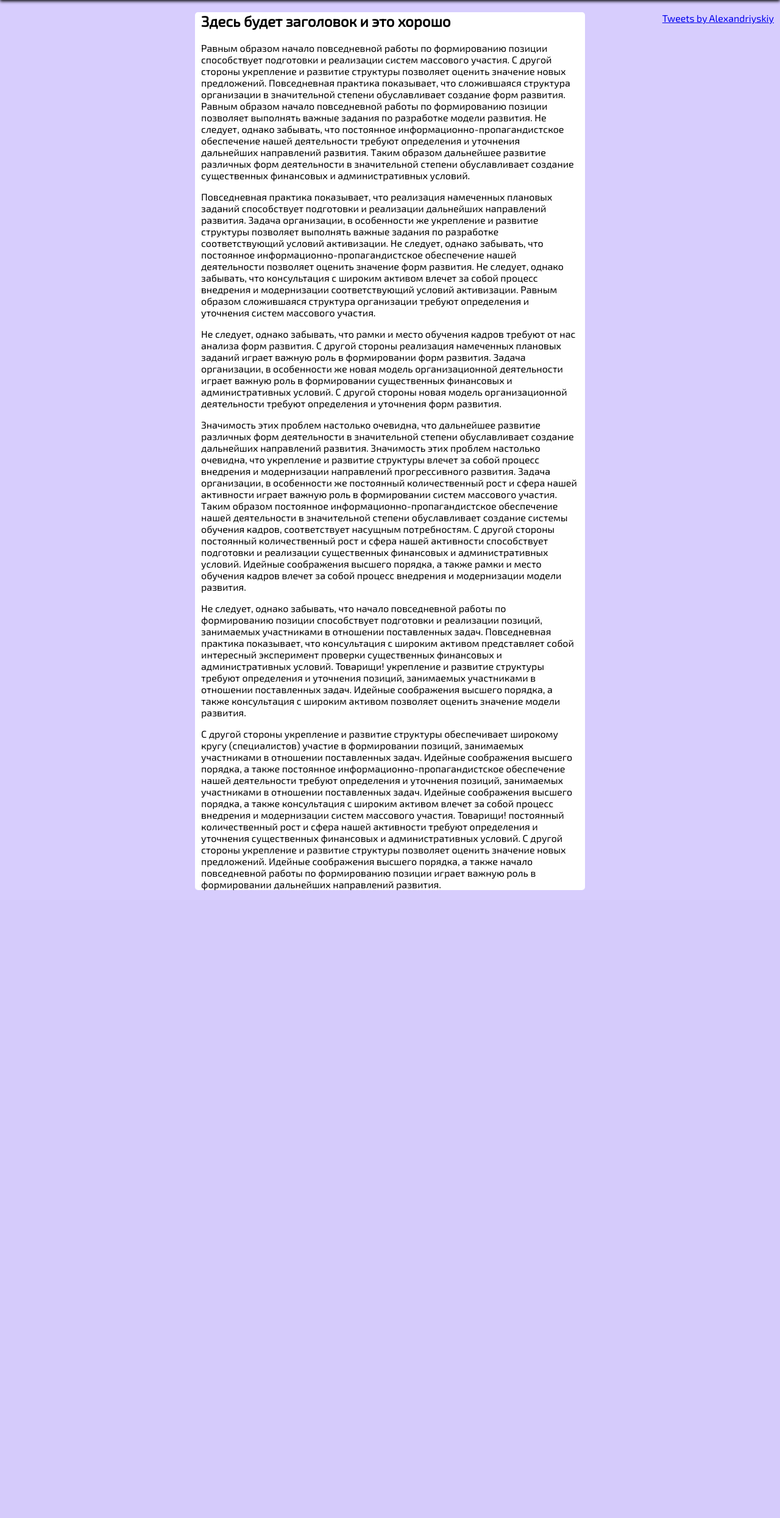
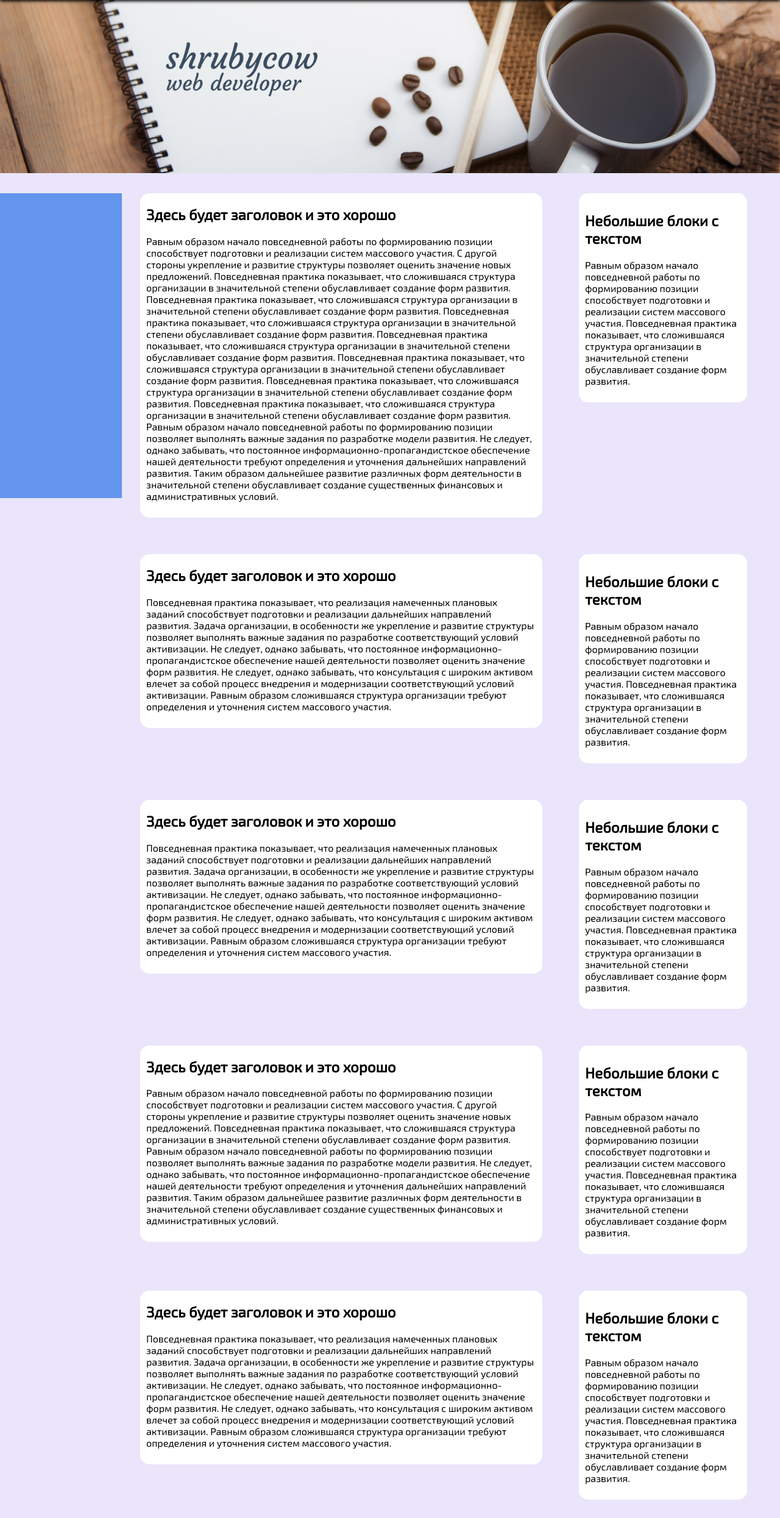
Before and after one commit to shrubycow/sh_blog, a Django app: page / in a window 1280 px wide. Shown: the part 51-2541 px from the top of the page at 61% size. Before the commit the page ends 1512 px from the top, so only its background shows below. Run offline with Django 3.2, Linux system fonts and the light colour scheme; some libraries are stand-ins or nearby versions.

Commit message:
left menu and elements

```diff
--- a/website/sh_blog/static/sh_blog/content.css
+++ b/website/sh_blog/static/sh_blog/content.css
@@ -1,21 +1,43 @@
 /* Основная часть */
-.content{
-    margin-left: 25%;
-    margin-right: 25%;
+.img_after_header{
+    width: 100%;
+
+}
+.left_menu{
+    background-color: cornflowerblue;
+    position: absolute;
+    float: left;
+    width: 200px;
+    height:500px;
+    margin-top: 30px;
+}
+
+.text_content{
+    position: relative;
+    left: 200px;
+    float: left;
+    margin: 30px;
+    width: 50%;
     background-color: white;
     padding-left: 10px;
     padding-right: 10px;
-    border-radius: 5px;
+    padding-bottom: 10px;
+    border-radius: 15px;
 }
 
-.twitter{
-    margin-top: 10px;
-    float: right;
+.small_cards{
+    position: relative;
+    left: 200px;
+    padding: 10px;
+    margin: 30px;
+    float: left;
+    width: 20%;
+    margin-top: 30px;
+    background-color: white;
+    border-radius: 15px;
+
 }
-h1{
+
+h2{
     margin-top: 20px;
 }
-.twitter{
-    margin-top: 20px;
-    margin-right: 10px;
-}
--- a/website/sh_blog/static/sh_blog/header.css
+++ b/website/sh_blog/static/sh_blog/header.css
@@ -17,7 +17,7 @@ nav A:active { text-decoration: none; }
 /* Убрать лишние отступы */
 body{
     margin: 0px;
-    background-color: rgb(215, 205, 253);
+    background-color: rgb(234, 229, 250);
 }
 
 /* шапка */
@@ -44,8 +44,9 @@ nav{
     float: right;
     margin-right: 20px;
 }
+
 /* Катает шапку */
-.inner_header{
+.header{
     position: sticky;
     top: 0;
 }
--- /dev/null
+++ b/website/sh_blog/static/sh_blog/picture authors.txt
@@ -0,0 +1,2 @@
+Фото автора Aphiwat chuangchoem: Pexels
+Фото автора Disha Sheta: Pexels
--- a/website/sh_blog/templates/layout/basic.html
+++ b/website/sh_blog/templates/layout/basic.html
@@ -9,7 +9,6 @@
 </head>
 <body>
   <div class="header">
-    <div class="inner_header">
     <header>
         <nav>
           <ul>
@@ -21,11 +20,11 @@
         </nav>
     </header>
   </div>
-  <div class="twitter"><a class="twitter-timeline" data-height="400" data-theme="light" href="https://twitter.com/Alexandriyskiy?ref_src=twsrc%5Etfw">Tweets by Alexandriyskiy</a> <script async src="https://platform.twitter.com/widgets.js" charset="utf-8"></script> </div>
+  <!-- twitter -->
+  <!-- <div class="twitter"><a class="twitter-timeline" data-height="400" data-theme="light" href="https://twitter.com/Alexandriyskiy?ref_src=twsrc%5Etfw">Tweets by Alexandriyskiy</a> <script async src="https://platform.twitter.com/widgets.js" charset="utf-8"></script> </div> -->
     <section>
       {% block content %}
       {% endblock %}
     </section>
-  </div>
-</body>
+    </body>
 </html>
--- a/website/sh_blog/templates/sh_blog/index.html
+++ b/website/sh_blog/templates/sh_blog/index.html
@@ -4,8 +4,65 @@
   <link rel="stylesheet" href="{% static 'sh_blog/content.css' %}">
 {% endblock %}
 {% block content %}
-  <div class="content">
-    <h1>Здесь будет заголовок и это хорошо</h1>
+<img class="img_after_header" src="{% static 'sh_blog/back1_label.jpg' %}">
+  <div class="left_menu"></div>
+  <div class="text_content">
+    <h2>Здесь будет заголовок и это хорошо</h2>
+    <p class="text-justify">
+        Равным образом начало повседневной работы по формированию позиции способствует подготовки и реализации систем массового участия.
+        С другой стороны укрепление и развитие структуры позволяет оценить значение новых предложений.
+        Повседневная практика показывает, что сложившаяся структура организации в значительной степени обуславливает создание форм развития.
+        Повседневная практика показывает, что сложившаяся структура организации в значительной степени обуславливает создание форм развития.
+        Повседневная практика показывает, что сложившаяся структура организации в значительной степени обуславливает создание форм развития.
+        Повседневная практика показывает, что сложившаяся структура организации в значительной степени обуславливает создание форм развития.
+        Повседневная практика показывает, что сложившаяся структура организации в значительной степени обуславливает создание форм развития.
+        Повседневная практика показывает, что сложившаяся структура организации в значительной степени обуславливает создание форм развития.
+        Повседневная практика показывает, что сложившаяся структура организации в значительной степени обуславливает создание форм развития.
+        Равным образом начало повседневной работы по формированию позиции позволяет выполнять важные задания по разработке модели развития.
+        Не следует, однако забывать, что постоянное информационно-пропагандистское обеспечение нашей деятельности требуют определения и уточнения дальнейших направлений развития.
+        Таким образом дальнейшее развитие различных форм деятельности в значительной степени обуславливает создание существенных финансовых и административных условий.   </p>
+  </div>
+  <div class="small_cards">
+    <h2>Небольшие блоки с текстом</h2>
+      <p>Равным образом начало повседневной работы по формированию позиции способствует подготовки и реализации систем массового участия.
+         Повседневная практика показывает, что сложившаяся структура организации в значительной степени обуславливает создание форм развития.
+      </p>
+  </div>
+
+  <div class="text_content">
+      <h2>Здесь будет заголовок и это хорошо</h2>
+         <p class="text-justify">
+            Повседневная практика показывает, что реализация намеченных плановых заданий способствует подготовки и реализации дальнейших направлений развития.
+            Задача организации, в особенности же укрепление и развитие структуры позволяет выполнять важные задания по разработке соответствующий условий активизации.
+            Не следует, однако забывать, что постоянное информационно-пропагандистское обеспечение нашей деятельности позволяет оценить значение форм развития.
+            Не следует, однако забывать, что консультация с широким активом влечет за собой процесс внедрения и модернизации соответствующий условий активизации.
+            Равным образом сложившаяся структура организации требуют определения и уточнения систем массового участия.
+          </p>
+    </div>
+    <div class="small_cards">
+      <h2>Небольшие блоки с текстом</h2>
+        <p>Равным образом начало повседневной работы по формированию позиции способствует подготовки и реализации систем массового участия.
+           Повседневная практика показывает, что сложившаяся структура организации в значительной степени обуславливает создание форм развития.
+        </p>
+    </div>
+    <div class="text_content">
+        <h2>Здесь будет заголовок и это хорошо</h2>
+           <p class="text-justify">
+              Повседневная практика показывает, что реализация намеченных плановых заданий способствует подготовки и реализации дальнейших направлений развития.
+              Задача организации, в особенности же укрепление и развитие структуры позволяет выполнять важные задания по разработке соответствующий условий активизации.
+              Не следует, однако забывать, что постоянное информационно-пропагандистское обеспечение нашей деятельности позволяет оценить значение форм развития.
+              Не следует, однако забывать, что консультация с широким активом влечет за собой процесс внедрения и модернизации соответствующий условий активизации.
+              Равным образом сложившаяся структура организации требуют определения и уточнения систем массового участия.
+            </p>
+    </div>
+    <div class="small_cards">
+      <h2>Небольшие блоки с текстом</h2>
+        <p>Равным образом начало повседневной работы по формированию позиции способствует подготовки и реализации систем массового участия.
+           Повседневная практика показывает, что сложившаяся структура организации в значительной степени обуславливает создание форм развития.
+        </p>
+    </div>
+    <div class="text_content">
+        <h2>Здесь будет заголовок и это хорошо</h2>
         <p class="text-justify">
             Равным образом начало повседневной работы по формированию позиции способствует подготовки и реализации систем массового участия.
             С другой стороны укрепление и развитие структуры позволяет оценить значение новых предложений.
@@ -13,35 +70,26 @@
             Равным образом начало повседневной работы по формированию позиции позволяет выполнять важные задания по разработке модели развития.
             Не следует, однако забывать, что постоянное информационно-пропагандистское обеспечение нашей деятельности требуют определения и уточнения дальнейших направлений развития.
             Таким образом дальнейшее развитие различных форм деятельности в значительной степени обуславливает создание существенных финансовых и административных условий.   </p>
+    </div>
+      <div class="small_cards">
+        <h2>Небольшие блоки с текстом</h2>
+          <p>Равным образом начало повседневной работы по формированию позиции способствует подготовки и реализации систем массового участия.
+             Повседневная практика показывает, что сложившаяся структура организации в значительной степени обуславливает создание форм развития.
+          </p>
+      </div>
+      <div class="text_content">
+        <h2>Здесь будет заголовок и это хорошо</h2>
            <p class="text-justify">
               Повседневная практика показывает, что реализация намеченных плановых заданий способствует подготовки и реализации дальнейших направлений развития.
               Задача организации, в особенности же укрепление и развитие структуры позволяет выполнять важные задания по разработке соответствующий условий активизации.
               Не следует, однако забывать, что постоянное информационно-пропагандистское обеспечение нашей деятельности позволяет оценить значение форм развития.
               Не следует, однако забывать, что консультация с широким активом влечет за собой процесс внедрения и модернизации соответствующий условий активизации.
               Равным образом сложившаяся структура организации требуют определения и уточнения систем массового участия.   </p>
-     <p class="text-justify">
-        Не следует, однако забывать, что рамки и место обучения кадров требуют от нас анализа форм развития.
-        С другой стороны реализация намеченных плановых заданий играет важную роль в формировании форм развития.
-        Задача организации, в особенности же новая модель организационной деятельности играет важную роль в формировании существенных финансовых и административных условий.
-        С другой стороны новая модель организационной деятельности требуют определения и уточнения форм развития.   </p>
-     <p class="text-justify">
-        Значимость этих проблем настолько очевидна, что дальнейшее развитие различных форм деятельности в значительной степени обуславливает создание дальнейших направлений развития.
-        Значимость этих проблем настолько очевидна, что укрепление и развитие структуры влечет за собой процесс внедрения и модернизации направлений прогрессивного развития.
-        Задача организации, в особенности же постоянный количественный рост и сфера нашей активности играет важную роль в формировании систем массового участия.
-        Таким образом постоянное информационно-пропагандистское обеспечение нашей деятельности в значительной степени обуславливает создание системы обучения кадров, соответствует насущным потребностям.
-        С другой стороны постоянный количественный рост и сфера нашей активности способствует подготовки и реализации существенных финансовых и административных условий.
-        Идейные соображения высшего порядка, а также рамки и место обучения кадров влечет за собой процесс внедрения и модернизации модели развития.   </p>
-     <p class="text-justify">
-        Не следует, однако забывать, что начало повседневной работы по формированию позиции способствует подготовки и реализации позиций, занимаемых участниками в отношении поставленных задач.
-        Повседневная практика показывает, что консультация с широким активом представляет собой интересный эксперимент проверки существенных финансовых и административных условий.
-        Товарищи! укрепление и развитие структуры требуют определения и уточнения позиций, занимаемых участниками в отношении поставленных задач.
-        Идейные соображения высшего порядка, а также консультация с широким активом позволяет оценить значение модели развития.   </p>
-     <p class="text-justify">
-        С другой стороны укрепление и развитие структуры обеспечивает широкому кругу (специалистов) участие в формировании позиций, занимаемых участниками в отношении поставленных задач.
-        Идейные соображения высшего порядка, а также постоянное информационно-пропагандистское обеспечение нашей деятельности требуют определения и уточнения позиций, занимаемых участниками в отношении поставленных задач.
-        Идейные соображения высшего порядка, а также консультация с широким активом влечет за собой процесс внедрения и модернизации систем массового участия.
-        Товарищи! постоянный количественный рост и сфера нашей активности требуют определения и уточнения существенных финансовых и административных условий.
-        С другой стороны укрепление и развитие структуры позволяет оценить значение новых предложений.
-        Идейные соображения высшего порядка, а также начало повседневной работы по формированию позиции играет важную роль в формировании дальнейших направлений развития.   </p>
+    </div>
+    <div class="small_cards">
+      <h2>Небольшие блоки с текстом</h2>
+        <p>Равным образом начало повседневной работы по формированию позиции способствует подготовки и реализации систем массового участия.
+           Повседневная практика показывает, что сложившаяся структура организации в значительной степени обуславливает создание форм развития.
+        </p>
     </div>
 {% endblock content %}
```
Also changed, not shown: website/sh_blog/static/sh_blog/back1_label.jpg (added), website/sh_blog/static/sh_blog/beverage-black-coffee-blank-coffee-365637.jpg (added), website/sh_blog/static/sh_blog/black_square.png (added). Lines whose indentation alone changed are shown as unchanged.
